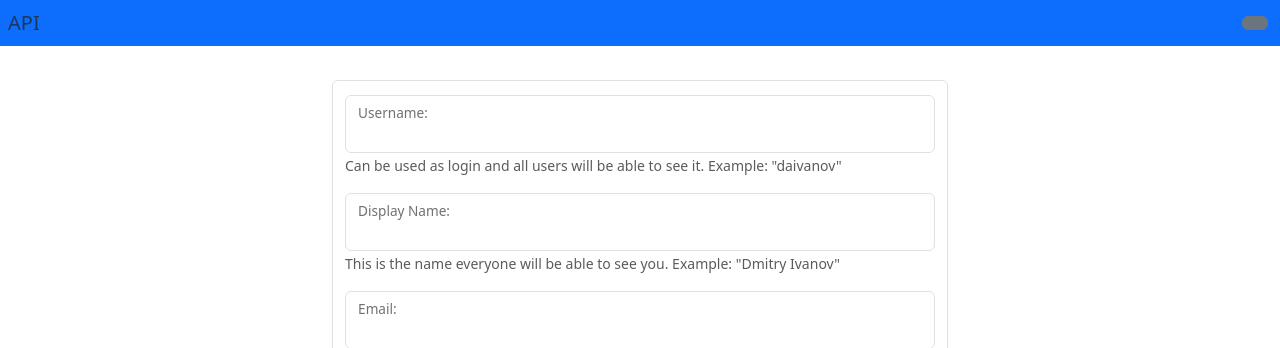
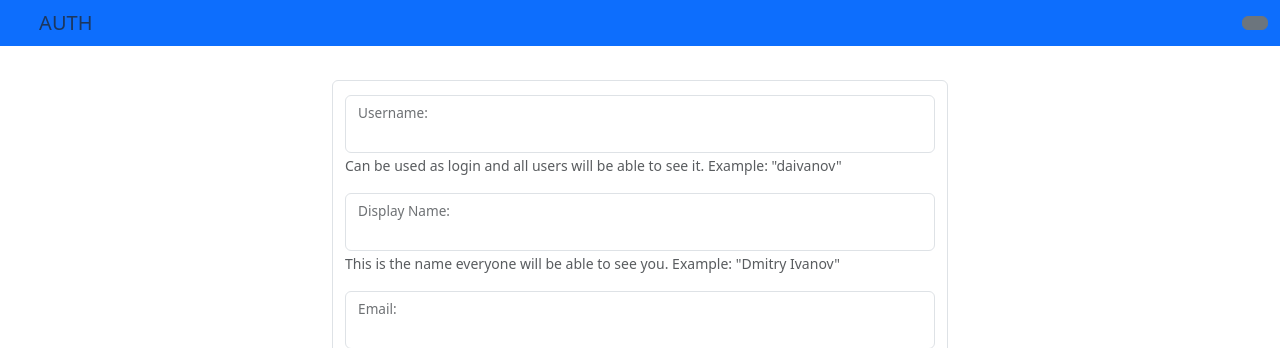
Before and after one commit to senyai/senyai_auth, a Python web app: template senyai_auth/server_web/templates/register.html in a window 1280 px wide. Shown: the top 348 px of the page. Run offline with Jinja, Linux system fonts and the light colour scheme; the template is opened without the code that fills it, so the values that code supplies are empty; some libraries are stand-ins or nearby versions.

Commit message:
feat: web: rename title from "API" to "AUTH"

```diff
--- a/senyai_auth/server_web/templates/includes/navigation.html
+++ b/senyai_auth/server_web/templates/includes/navigation.html
@@ -6,7 +6,7 @@
           <i class="bi bi-umbrella-fill fs-3"></i>
         </div>
         <div class="col-md-8 align-self-center px-2">
-          <div id="brand-name" class="brand-name">API</div>
+          <div id="brand-name" class="brand-name">AUTH</div>
         </div>
       </div>
       <div class="row">
```
